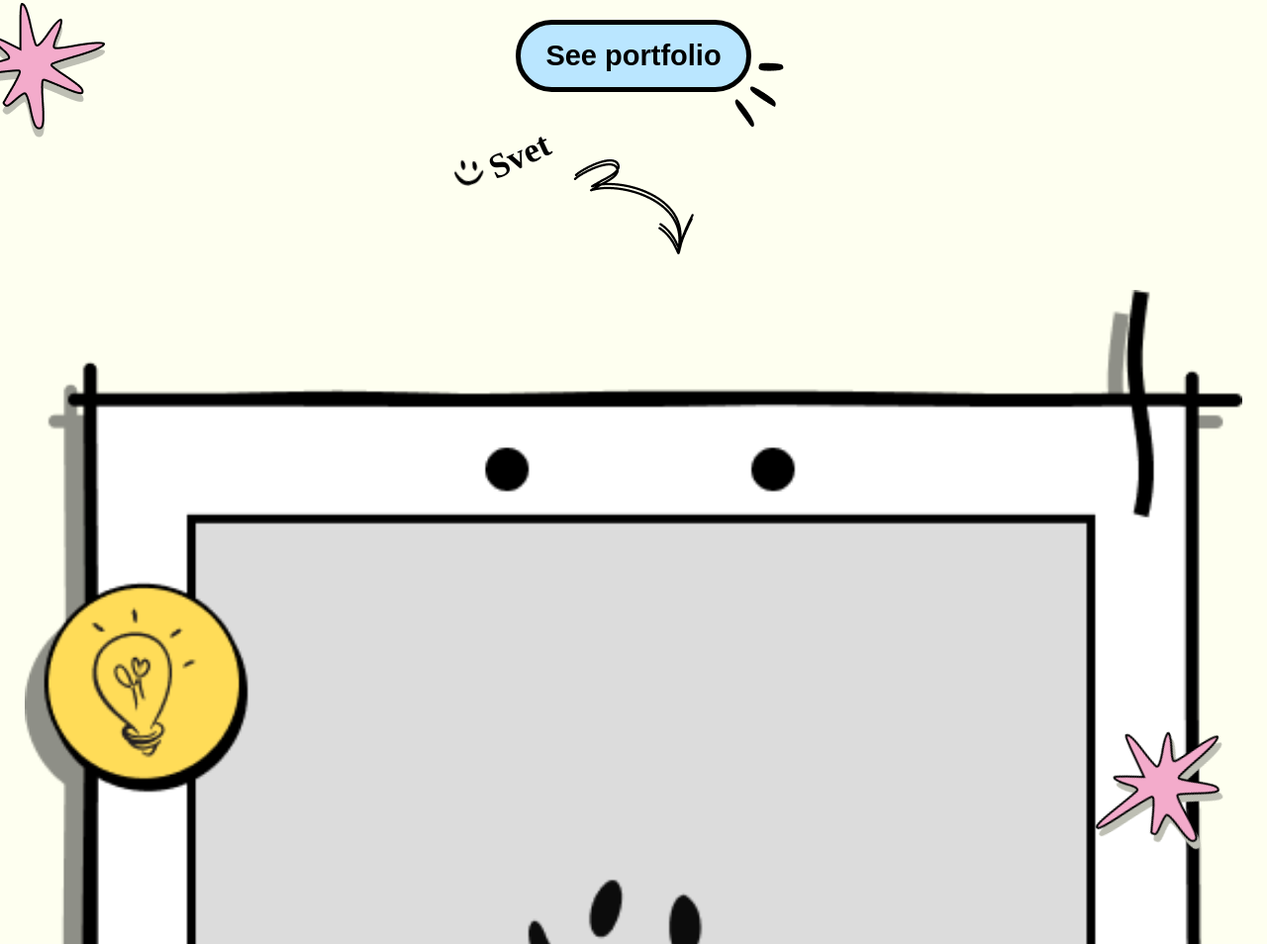
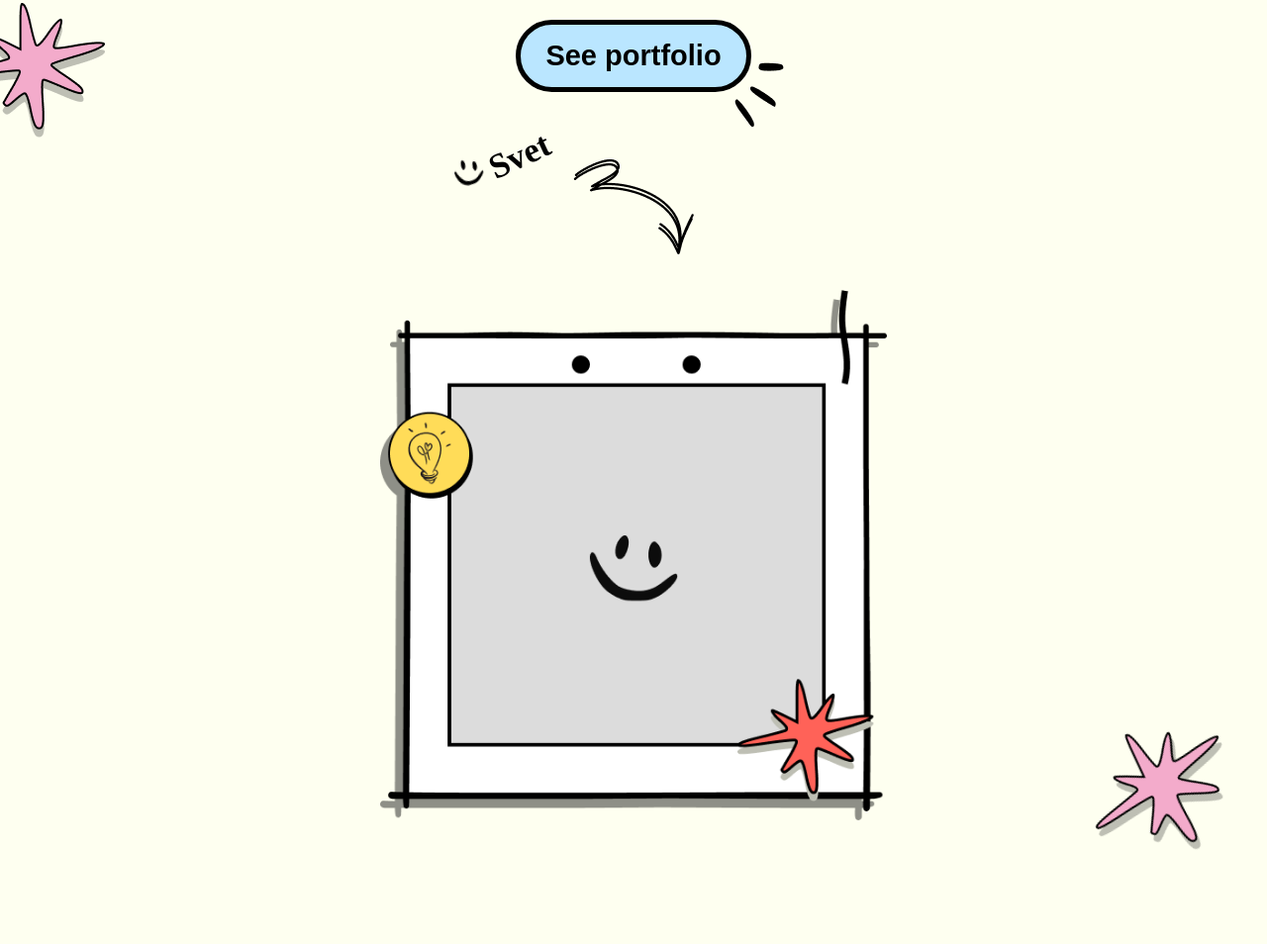
Before and after one commit to Discord84/2024th-s-portfolio, a plain HTML site: page index.html in a window 1280 px wide. Shown: the part 726-1680 px from the top of the page at 99% size. Drawn offline with nearby package versions, Linux system fonts and the light colour scheme.

Commit message:
scroll fix

```diff
--- a/styles.css
+++ b/styles.css
@@ -282,6 +282,8 @@ body {
     margin-top: 200px;
     top: 380px;
     right: 82px;
+    max-width: 512px;
+    width: 100%;
 }
 
 .arrow {
@@ -846,7 +848,6 @@ h1 {
     max-width: 1235px;
     background-color: white;
     border: 5px solid black;
-    box-shadow: 10px 10px 0 gray;
 }
 
 .starp {
@@ -921,7 +922,6 @@ h1 {
     margin-right: auto;
     z-index: 20;
     background-color: rgba(0, 0, 0, 0.425);
-
 }
 
 .form {
```
